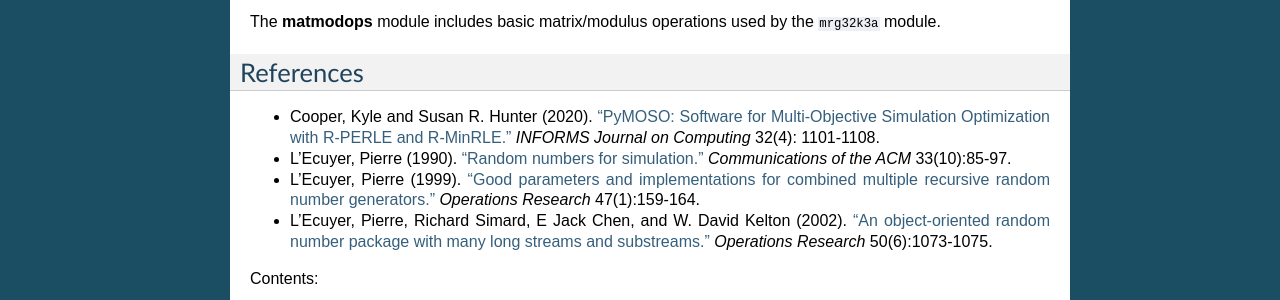
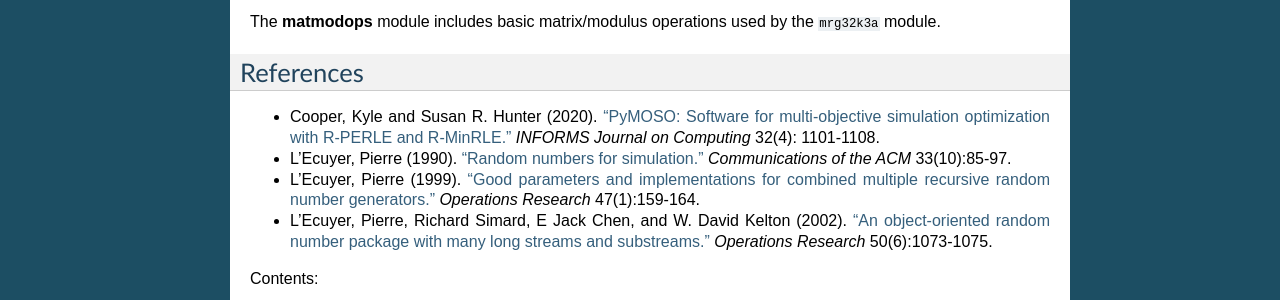
Before and after one commit to simopt-admin/mrg32k3a, a Sphinx documentation site: the page built from docs/index.rst, in a window 1280 px wide. Shown: the part 582-882 px from the top of the page. Built offline with Sphinx 7.4.7, drawn with Linux system fonts in a browser that asks for light colours.

Commit message:
fix formatting of references
fix formatting of references

```diff
--- a/docs/index.rst
+++ b/docs/index.rst
@@ -24,7 +24,7 @@
 
 References
 ----------
-* Cooper, Kyle and Susan R. Hunter (2020). `"PyMOSO: Software for Multi-Objective Simulation Optimization with R-PERLE and R-MinRLE." <https://pubsonline.informs.org/doi/10.1287/ijoc.2019.0902>`_ *INFORMS Journal on Computing* 32(4): 1101-1108.
+* Cooper, Kyle and Susan R. Hunter (2020). `"PyMOSO: Software for multi-objective simulation optimization with R-PERLE and R-MinRLE." <https://pubsonline.informs.org/doi/10.1287/ijoc.2019.0902>`_ *INFORMS Journal on Computing* 32(4): 1101-1108.
 
 * L'Ecuyer, Pierre (1990). `"Random numbers for simulation." <https://dl.acm.org/doi/10.1145/84537.84555>`_ *Communications of the ACM* 33(10):85-97.
 
```
Also changed, not shown: README.md (+1 -1 lines).
